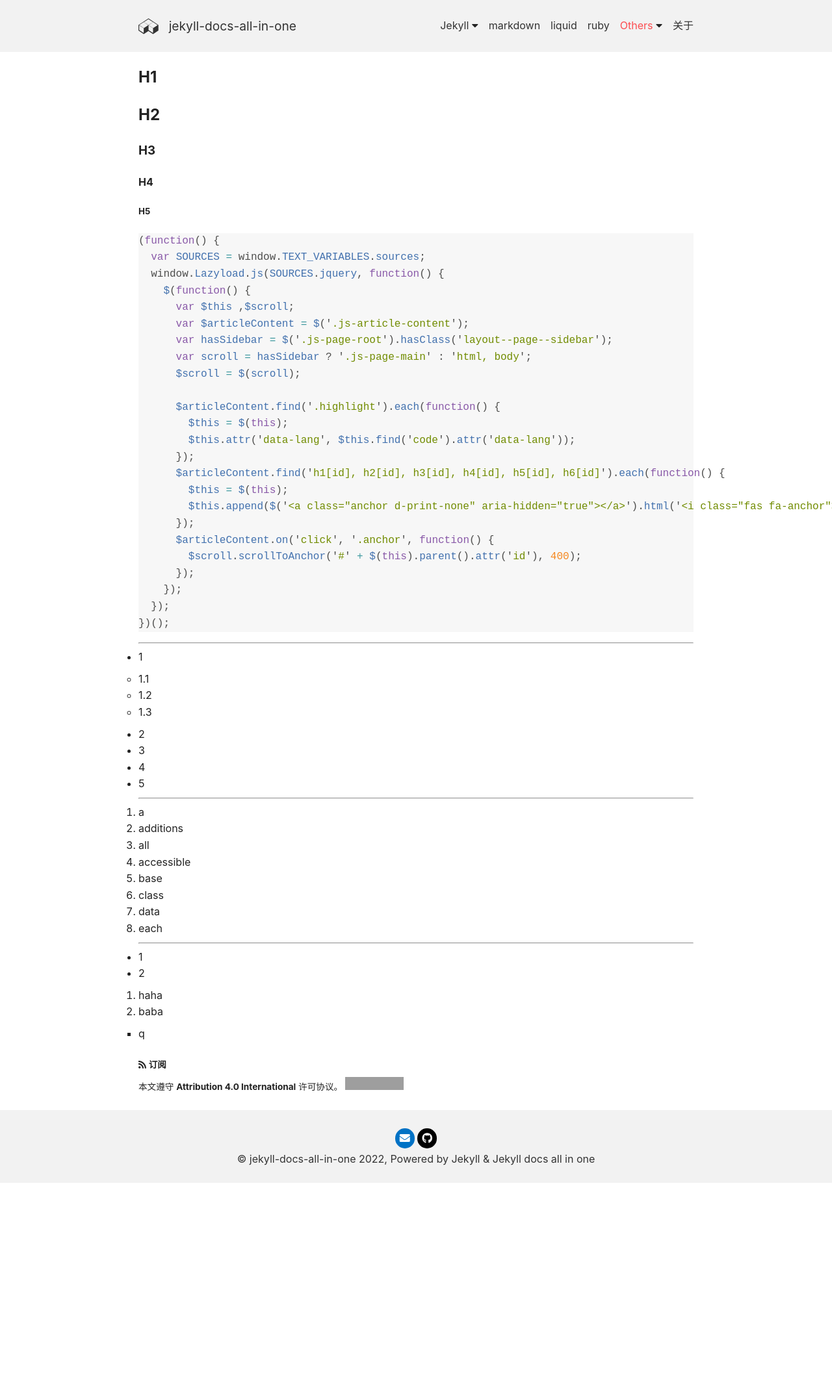
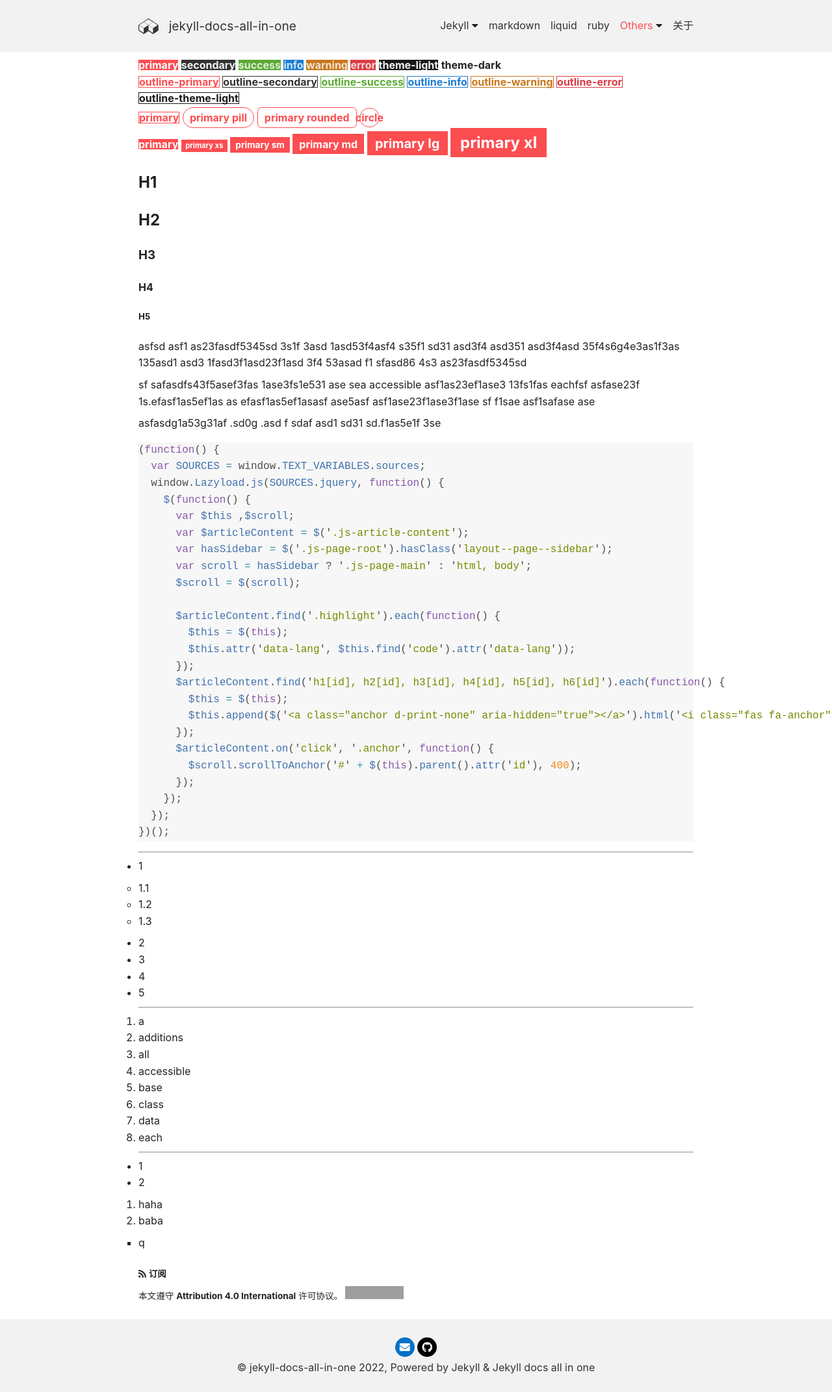
Before and after one commit to LawssssCat/jekyll-docs, a Jekyll site: the page built from _navs/test.md, in a window 1280 px wide. Shown: the whole page at 65% size. Built offline with Jekyll 4.4.1, drawn with Linux system fonts in a browser that asks for light colours; before the commit the page ends 1821 px from its top, so only the background shows below that; grey boxes are pictures that could not be loaded.

Commit message:
feat: button and test docs

````diff
--- a/_navs/test.md
+++ b/_navs/test.md
@@ -2,6 +2,96 @@
 layout: article
 title: text and typography
 ---
+
+<p>
+  <div class="button button--primary">
+  primary
+  </div>
+  <div class="button button--secondary">
+  secondary
+  </div>
+  <div class="button button--success">
+  success
+  </div>
+  <div class="button button--info">
+  info
+  </div>
+  <div class="button button--warning">
+  warning
+  </div>
+  <div class="button button--error">
+  error
+  </div>
+  <div class="button button--theme-light">
+  theme-light
+  </div>
+  <div class="button button--theme-dark">
+  theme-dark
+  </div>
+
+  <br>
+
+  <div class="button button--outline-primary">
+  outline-primary
+  </div>
+  <div class="button button--outline-secondary">
+  outline-secondary
+  </div>
+  <div class="button button--outline-success">
+  outline-success
+  </div>
+  <div class="button button--outline-info">
+  outline-info
+  </div>
+  <div class="button button--outline-warning">
+  outline-warning
+  </div>
+  <div class="button button--outline-error">
+  outline-error
+  </div>
+  <div class="button button--outline-theme-light">
+  outline-theme-light
+  </div>
+  <div class="button button--outline-theme-dark">
+  outline-theme-dark
+  </div>
+
+  <br>
+
+  <div class="button button--outline-primary">
+  primary
+  </div>
+  <div class="button button--outline-primary button--pill">
+  primary pill
+  </div>
+  <div class="button button--outline-primary button--rounded">
+  primary rounded
+  </div>
+  <div class="button button--outline-primary button--circle">
+  circle
+  </div>
+
+  <br>
+
+  <div class="button button--primary">
+  primary
+  </div>
+  <div class="button button--primary button--xs">
+  primary xs
+  </div>
+  <div class="button button--primary button--sm">
+  primary sm
+  </div>
+  <div class="button button--primary button--md">
+  primary md
+  </div>
+  <div class="button button--primary button--lg">
+  primary lg
+  </div>
+  <div class="button button--primary button--xl">
+  primary xl
+  </div>
+</p>
 
 
 # H1
@@ -9,6 +99,17 @@ title: text and typography
 ### H3
 #### H4
 ##### H5
+
+asfsd  asf1 as23fasdf5345sd 3s1f 3asd 1asd53f4asf4 s35f1 sd31 asd3f4 asd351 asd3f4asd 35f4s6g4e3as1f3as 135asd1 asd3 1fasd3f1asd23f1asd 3f4 53asad f1 sfasd86 4s3 as23fasdf5345sd
+
+sf safasdfs43f5asef3fas 1ase3fs1e531 ase sea accessible
+asf1as23ef1ase3 13fs1fas eachfsf
+asfase23f 1s.efasf1as5ef1as as efasf1as5ef1asasf ase5asf
+ asf1ase23f1ase3f1ase sf f1sae
+  asf1safase ase
+
+asfasdg1a53g31af .sd0g .asd
+f sdaf asd1 sd31 sd.f1as5e1f 3se
 
 ```js
 (function() {
--- a/_sass/common/_classes.scss
+++ b/_sass/common/_classes.scss
@@ -11,4 +11,5 @@
   "common/classes/overflow",
   "common/classes/shadow",
   "common/classes/display",
+  "common/classes/user-select",
   "common/classes/split-line";
--- a/_sass/common/_variables.scss
+++ b/_sass/common/_variables.scss
@@ -98,11 +98,15 @@ $button: (
   padding-y-xs:           ($button-height-xs - map-get($base, font-size-xs)) / 2,
   padding-x-xs:           $button-height-xs / 3,
 
+  pill-radius:            6rem,
+
   circle-diameter-xl:     $button-height-xl,
   circle-diameter-lg:     $button-height-lg,
   circle-diameter:        $button-height,
   circle-diameter-sm:     $button-height-sm,
   circle-diameter-xs:     $button-height-xs,
+
+  font-weight:            map-get($base, font-weight-bold)
 );
 
 $menu: (
--- /dev/null
+++ b/_sass/common/classes/_user-select.scss
@@ -0,0 +1,6 @@
+@mixin user-select($value) {
+  -webkit-user-select: $value;
+  -moz-user-select: $value;
+  -ms-user-select: $value;
+  user-select: $value;
+}
--- a/_sass/common/components/_button.scss
+++ b/_sass/common/components/_button.scss
@@ -1,11 +1,11 @@
 @mixin button() {
   display: inline-block;
-  // font-weight: map-get($button, font-weight);
-  // line-height: 1 !important;
+  font-weight: map-get($button, font-weight);
+  line-height: 1 !important;
   text-decoration: none !important;
   cursor: pointer;
-  // outline: none;
-  // @include user-select(none);
+  outline: none;
+  @include user-select(none);
   // svg {
   //   width: 1rem;
   //   height: 1rem;
@@ -19,6 +19,94 @@
   @include button();
 }
 
+@mixin button--fill($color, $background-color) {
+  @include themeify {
+    @include clickable(themed($color), themed($background-color));
+  }
+}
+
+.button--primary {
+  @include button--fill(text-color-1, main-color-1);
+}
+
+.button--secondary {
+  @include button--fill(text-color-3, main-color-3);
+}
+
+.button--success {
+  @include button--fill(text-color-function, green);
+}
+
+.button--info {
+  @include button--fill(text-color-function, blue);
+}
+
+.button--warning {
+  @include button--fill(text-color-function, yellow);
+}
+
+.button--error {
+  @include button--fill(text-color-function, red);
+}
+
+.button--theme-light {
+  @include button--fill(text-color-theme-dark, main-color-theme-light);
+}
+
+.button--theme-dark {
+  @include button--fill(text-color-theme-light, main-color-theme-dark);
+}
+
+@mixin button--outline($color, $background-color) {
+  @include themeify {
+    color: themed($color);
+    border: 1px solid themed($color);
+    @include clickable(themed($color), transparent, themed($background-color), themed($color));
+  }
+}
+
+.button--outline-primary {
+  @include button--outline(main-color-1, text-color-1);
+}
+
+.button--outline-secondary {
+  @include button--outline(main-color-3, text-color-3);
+}
+
+.button--outline-success {
+  @include button--outline(green, text-color-function);
+}
+
+.button--outline-info {
+  @include button--outline(blue, text-color-function);
+}
+
+.button--outline-warning {
+  @include button--outline(yellow, text-color-function);
+}
+
+.button--outline-error {
+  @include button--outline(red, text-color-function);
+}
+
+.button--outline-theme-light {
+  @include button--outline(main-color-theme-light, main-color-theme-dark);
+}
+
+.button--outline-theme-dark {
+  @include button--outline(main-color-theme-dark, main-color-theme-light);
+}
+
+.button--pill {
+  border-radius: map-get($button, pill-radius);
+  @extend .button--md;
+}
+
+.button--rounded {
+  border-radius: map-get($base, border-radius);
+  @extend .button--md;
+}
+
 .button--circle {
   @include inline-flex();
   @include justify-content(center);
@@ -28,10 +116,46 @@
 }
 
 .button--md {
-  // padding: map-get($button, padding-y) map-get($button, padding-x);
+  padding: map-get($button, padding-y) map-get($button, padding-x);
   font-size: map-get($base, font-size);
   &.button--circle {
     width: map-get($button, circle-diameter);
     height: map-get($button, circle-diameter);
   }
 }
+
+.button--xs {
+  padding: map-get($button, padding-y-xs) map-get($button, padding-x-xs);
+  font-size: map-get($base, font-size-xs);
+  &.button--circle {
+    width: map-get($button, circle-diameter-xs);
+    height: map-get($button, circle-diameter-xs);
+  }
+}
+
+.button--sm {
+  padding: map-get($button, padding-y-sm) map-get($button, padding-x-sm);
+  font-size: map-get($base, font-size-sm);
+  &.button--circle {
+    width: map-get($button, circle-diameter-sm);
+    height: map-get($button, circle-diameter-sm);
+  }
+}
+
+.button--lg {
+  padding: map-get($button, padding-y-lg) map-get($button, padding-x-lg);
+  font-size: map-get($base, font-size-lg);
+  &.button--circle {
+    width: map-get($button, circle-diameter-lg);
+    height: map-get($button, circle-diameter-lg);
+  }
+}
+
+.button--xl {
+  padding: map-get($button, padding-y-xl) map-get($button, padding-x-xl);
+  font-size: map-get($base, font-size-xl);
+  &.button--circle {
+    width: map-get($button, circle-diameter-xl);
+    height: map-get($button, circle-diameter-xl);
+  }
+}
````
